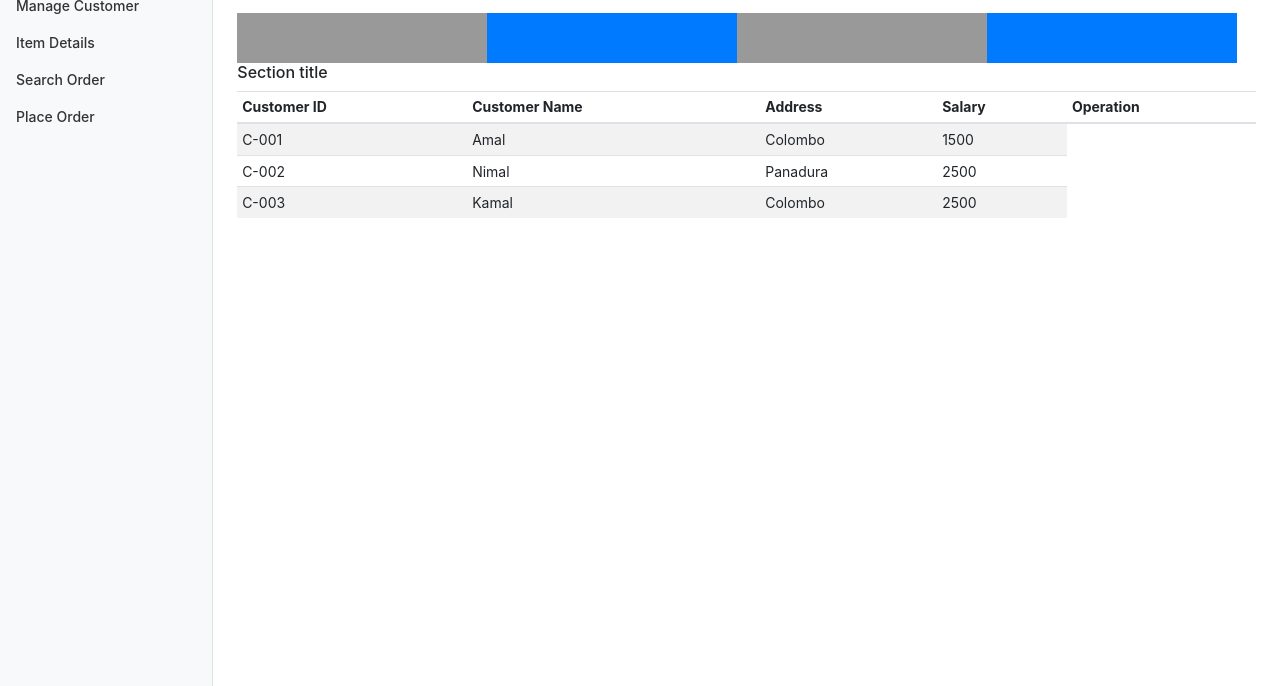
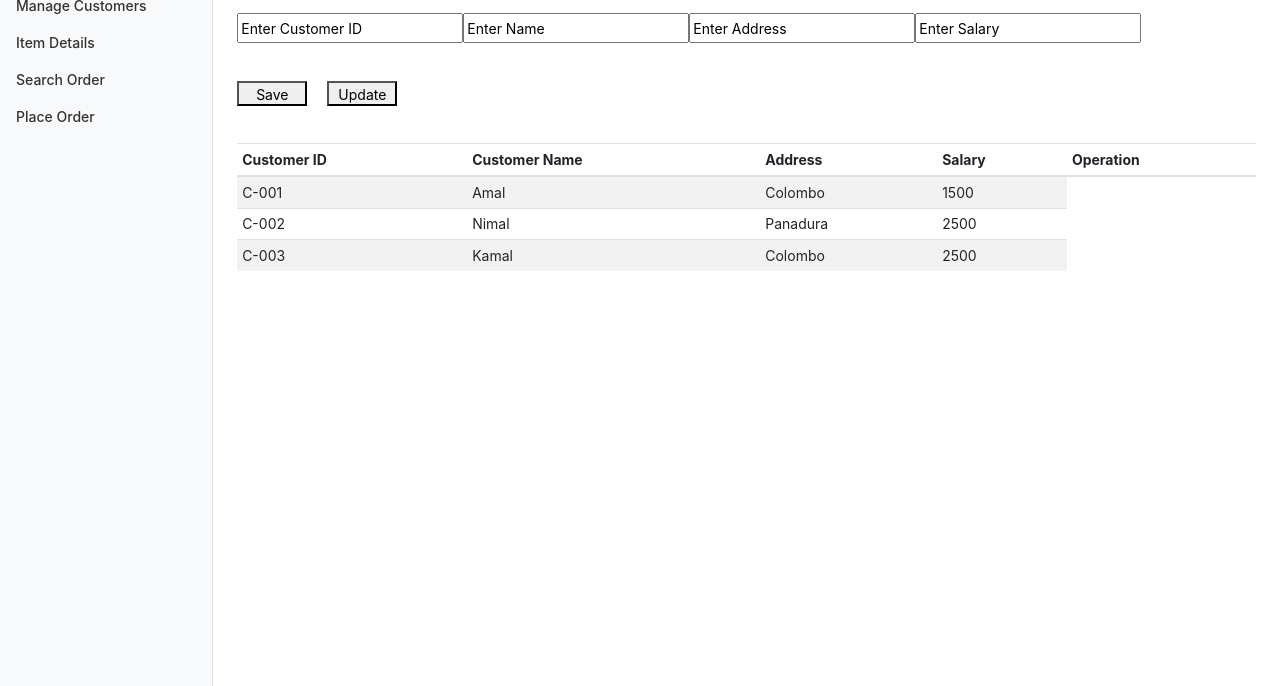
Before and after one commit to Minesha-Kodithuwakku/web-pos-bootstrap, a website: page web-pos/managecustomer.html in a window 1280 px wide. Shown: the part 114-800 px from the top of the page. Drawn offline with nearby package versions, Linux system fonts and the light colour scheme.

Commit message:
complete Manage customer

```diff
--- a/web-pos/css/style-customer.css
+++ b/web-pos/css/style-customer.css
@@ -1,17 +1,7 @@
 body {
+    position: relative;
     font-size: .875rem;
 }
-
-.feather {
-    width: 16px;
-    height: 16px;
-    vertical-align: text-bottom;
-
-}
-
-/*
- * Sidebar
- */
 
 .sidebar {
     position: fixed;
@@ -54,49 +44,8 @@ body {
 
 }
 
-.sidebar .nav-link .feather {
-    margin-right: 4px;
-    color: #999;
-
-}
-
-.sidebar .nav-link.active {
-    color: #007bff;
-
-}
-
 .sidebar .nav-link:hover .feather,
 .sidebar .nav-link.active .feather {
     color: inherit;
 
 }
-
-.sidebar-heading {
-    font-size: .75rem;
-    text-transform: uppercase;
-
-}
-.input-group .input-group-addon {
-    background-color: transparent;
-    border-radius: 0;
-    border-right-width: 0;
-    border-color: gray;
-}
-
-.input>div{
-    position: relative;
-    top: 0;
-    left: 0;
-    height: 50px;
-    width: 250px;
-    background-color: #007bff;
-}
-.input{
-display: flex;
-}
-.input *:first-child{
-    background-color: #999999;
-}
-.input *:nth-child(3){
-    background-color: #999999;
-}
--- a/web-pos/managecustomer.html
+++ b/web-pos/managecustomer.html
@@ -12,8 +12,41 @@
     <link href="node_modules/bootstrap/dist/css/bootstrap.min.css" rel="stylesheet">
     <!-- Custom styles for this template -->
     <link href="css/style-customer.css" rel="stylesheet">
+    <style>
+        .input div{
+
+            height: 50px;
+            width: 200px;
+
+            background-color: #007bff;
+        }
+        .input{
+            display: flex;
+            position: relative;
+            width: 850px;
+            height: 30px;
+            align-content: space-between;
+            justify-content: space-between;
+        }
+        #btn{
+            display: flex;
+            align-items: center;
+            justify-content: space-between;
+            width: 160px;
+            height: 100px;
+        }
+        #btn button{
+            width: 70px;
+            height: 25px ;
+        }
+
+
+
+    </style>
 </head>
 <body>
+
+
 <nav class="navbar navbar-dark sticky-top bg-dark flex-md-nowrap p-0 shadow">
     <a class="navbar-brand col-md-3 col-lg-2 mr-0 px-3" href="#">Web POS</a>
     <button class="navbar-toggler position-absolute d-md-none collapsed" type="button" data-toggle="collapse" data-target="#sidebarMenu" aria-controls="sidebarMenu" aria-expanded="false" aria-label="Toggle navigation">
@@ -26,6 +59,7 @@
         </li>
     </ul>
 </nav>
+
 
 <div class="container-fluid">
     <div class="row">
@@ -41,7 +75,7 @@
                     <li class="nav-item">
                         <a class="nav-link" href="#">
                             <span data-feather="file"></span>
-                            Manage Customer
+                            Manage Customers
                         </a>
                     </li>
                     <li class="nav-item">
@@ -65,22 +99,22 @@
                 </ul>
             </div>
         </nav>
-
         <main role="main" class="col-md-9 ml-sm-auto col-lg-10 px-md-4">
             <div class="d-flex justify-content-between flex-wrap flex-md-nowrap align-items-center pt-3 pb-2 mb-3 border-bottom">
-                <h1 class="h2">Manage Customer</h1>
+                <h1 class="h2">Manage Customers</h1>
             </div>
 
             <div class="input">
-                <div></div>
-                <div></div>
-                <div></div>
-                <div></div>
+                <input type="text" id="cid" name="customer-id" value="Enter Customer ID" >
+                <input type="text" id="cname" name="customer-name" value="Enter Name">
+                <input type="text" id="caddress" name="customer-address" value="Enter Address">
+                <input type="text" id="csalary" name="customer-salary" value="Enter Salary">
+            </div>
+            <div id="btn">
+                <button type="submit" id="btnSave" name="save">Save</button>
+                <button type="submit" id="btnUpdate" name="update">Update</button>
             </div>
 
-
-
-            <h6>Section title</h6>
             <div class="table-responsive">
                 <table class="table table-striped table-sm">
                     <thead>
@@ -118,5 +152,7 @@
         </main>
     </div>
 </div>
+
+
 </body>
 </html>
```
